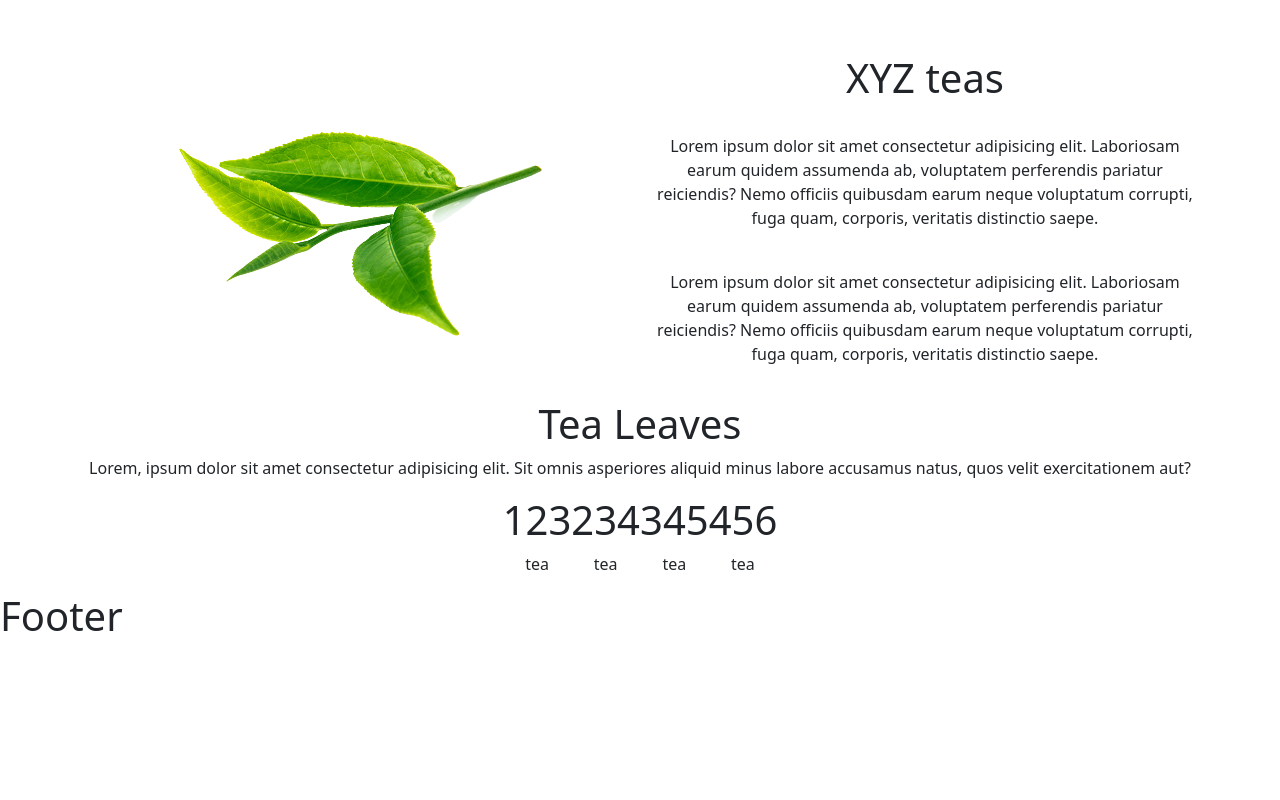
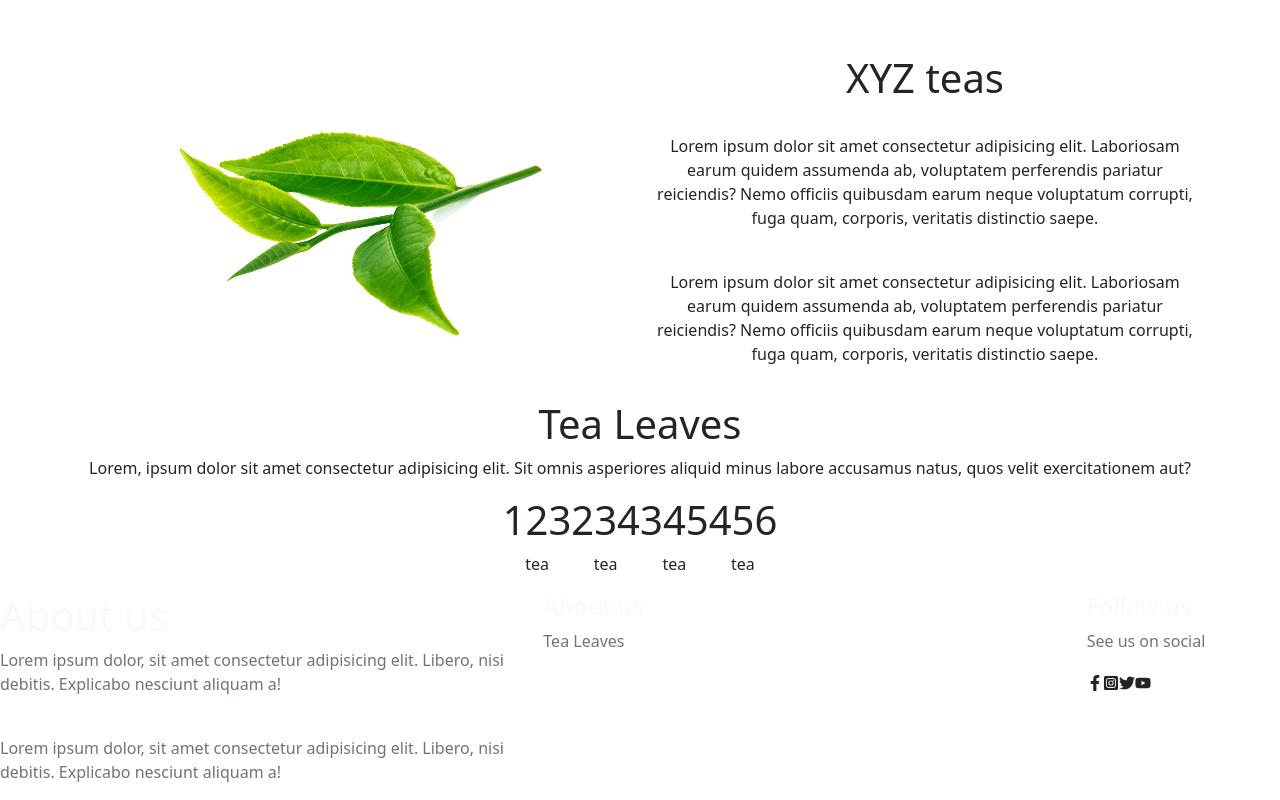
Before and after one commit to Thinushika/XYZteas_website, a Next.js app: page / in a window 1280 px wide. Shown: the part 348-1148 px from the top of the page. Before the commit the page ends 996 px from the top, so only its background shows below. Built offline with nearby package versions, Linux system fonts and the light colour scheme.

Commit message:
Footer structure created

```diff
--- a/components/layoutComponents/Footer.jsx
+++ b/components/layoutComponents/Footer.jsx
@@ -1,9 +1,43 @@
 import React from "react";
+import {
+  FaFacebookF,
+  FaInstagramSquare,
+  FaTwitter,
+  FaYoutube,
+} from "react-icons/fa";
 
 const Footer = () => {
   return (
     <>
-      <h1>Footer</h1>
+      <div class="container-fluid p-0">
+        <div class="row text-left">
+          <div class="col-md-5 col-sm-12">
+            <h1 class="text-light">About us</h1>
+            <p class="text-muted">
+              Lorem ipsum dolor, sit amet consectetur adipisicing elit. Libero,
+              nisi debitis. Explicabo nesciunt aliquam a!
+            </p>
+            <p class="pt-4 text-muted">
+              Lorem ipsum dolor, sit amet consectetur adipisicing elit. Libero,
+              nisi debitis. Explicabo nesciunt aliquam a!
+            </p>
+          </div>
+          <div class="col-md-5 col-sm-12">
+            <h4 class="text-light">About us</h4>
+            <p class="text-muted">Tea Leaves</p>
+          </div>
+          <div class="col-md-2 col-sm-12">
+            <h4 class="text-light">Follow us</h4>
+            <p class="text-muted">See us on social</p>
+            <div class="column">
+              <FaFacebookF />
+              <FaInstagramSquare />
+              <FaTwitter />
+              <FaYoutube />
+            </div>
+          </div>
+        </div>
+      </div>
     </>
   );
 };
--- a/package.json
+++ b/package.json
@@ -13,7 +13,8 @@
     "bootstrap": "5.1.3",
     "next": "12.1.1",
     "react": "17.0.2",
-    "react-dom": "17.0.2"
+    "react-dom": "17.0.2",
+    "react-icons": "^4.3.1"
   },
   "devDependencies": {
     "eslint": "8.12.0",
```
Also changed, not shown: 1 other file (tests, documents, lock files or other folders).
